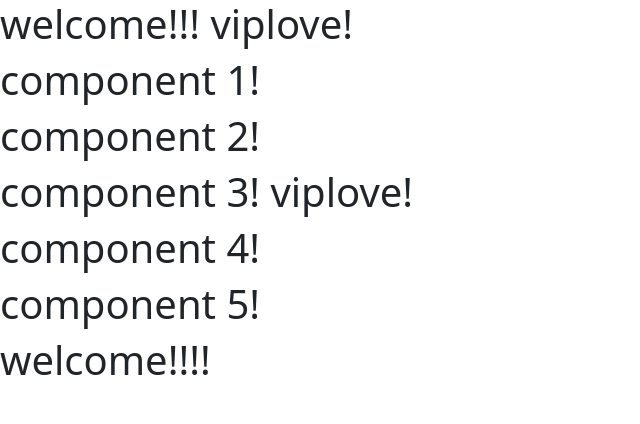
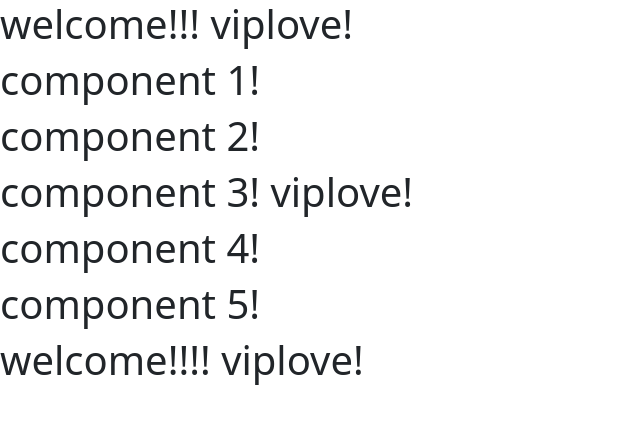
Before and after one commit to Viplovesana/Practice-react-js, a React (Vite) app: page / in a window 1280 px wide. Shown: the top 424 px of the page, without its empty margins (0-640 px from the left). Built offline with nearby package versions, Linux system fonts and the light colour scheme.

Commit message:
new commit

```diff
--- a/src/comp5.jsx
+++ b/src/comp5.jsx
@@ -1,11 +1,14 @@
 
+import { mycontext } from "./App";
+import { useContext } from "react";
 
 
 const Comp5=()=>{
+    const {user}=useContext(mycontext)
     return(
         <>
         <h1>component 5!</h1>
-        <h1>welcome!!!!</h1>
+        <h1>welcome!!!! {user}</h1>
         </>
     )
 }
```
